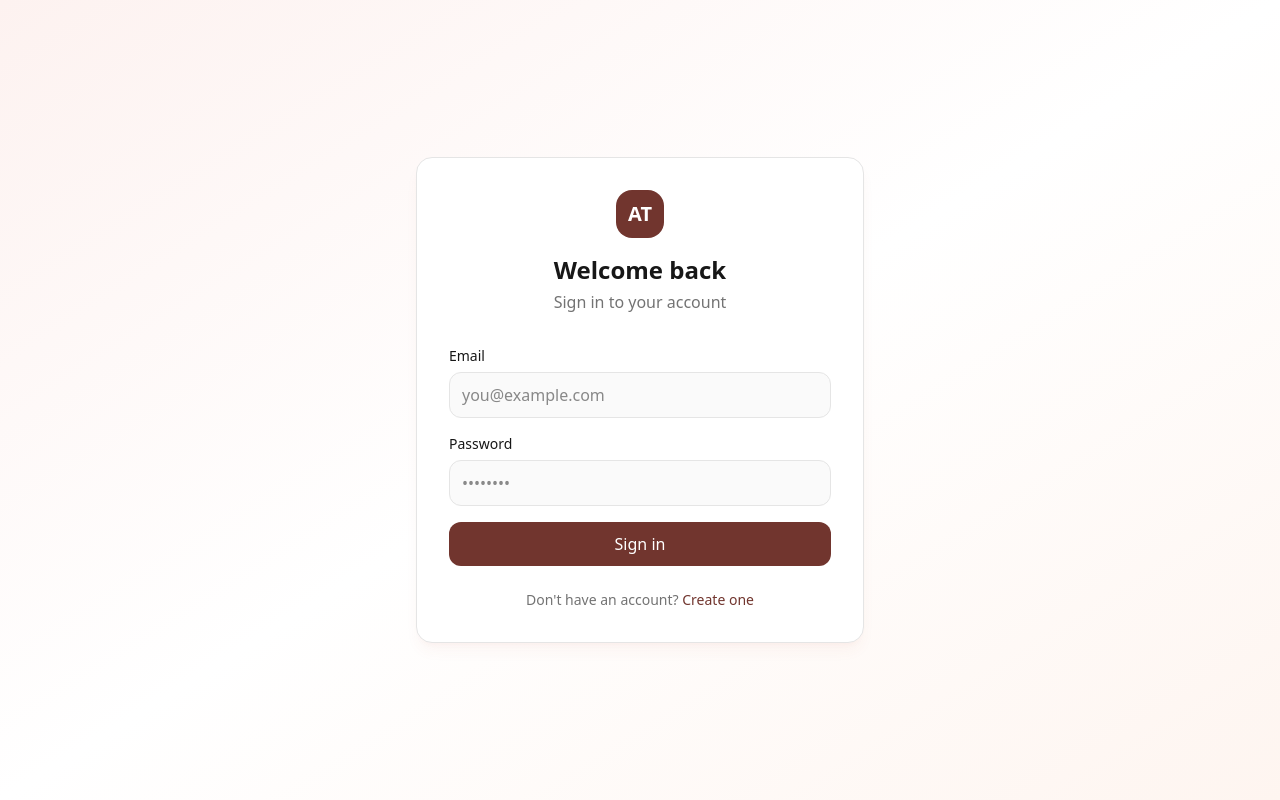
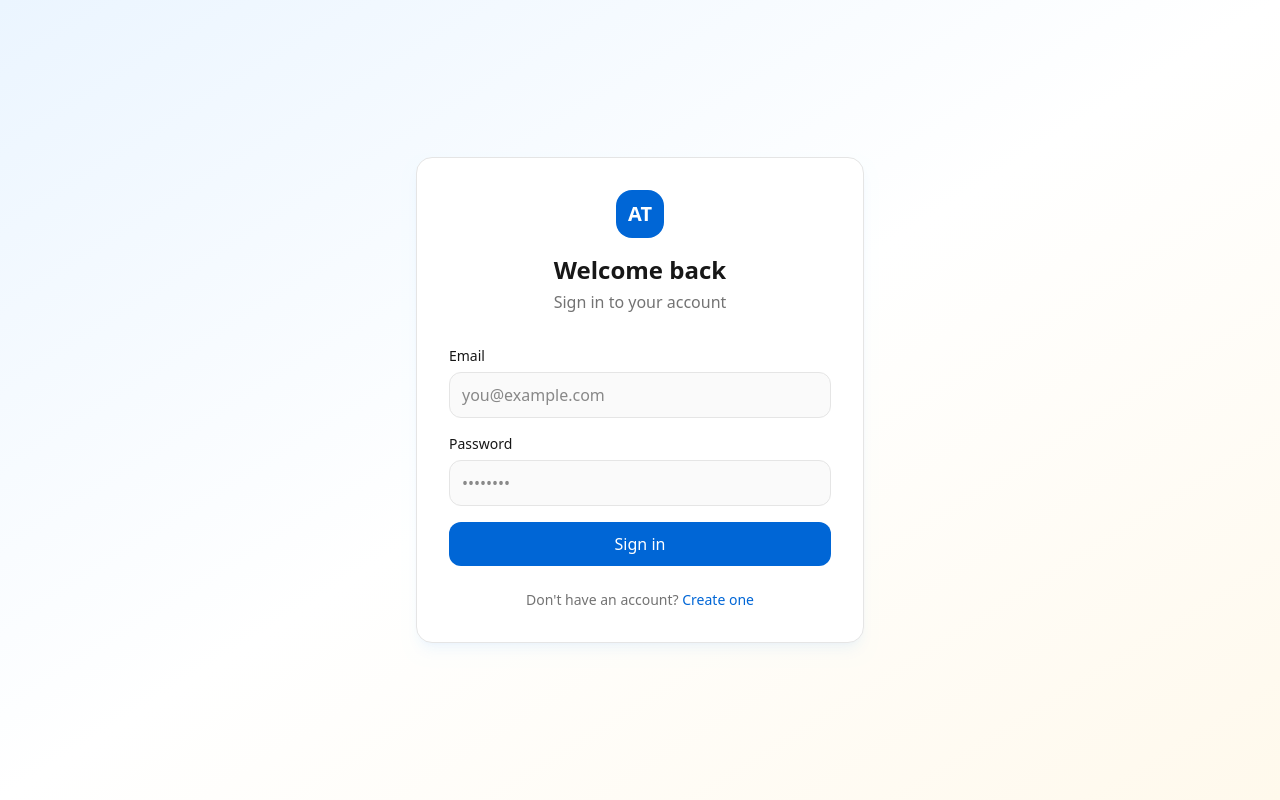
Before and after one commit to stenknz/afterpay-tracker, a Next.js app: page /login in a window 1280 px wide. Built offline with nearby package versions, Linux system fonts and the light colour scheme.

Commit message:
feat: Apple-inspired color palette

```diff
--- a/src/app/globals.css
+++ b/src/app/globals.css
@@ -1,34 +1,30 @@
 @import "tailwindcss";
 
 @theme inline {
-  --font-sans: var(--font-geist-sans), system-ui, sans-serif;
-  --font-mono: var(--font-geist-mono), monospace;
+  --font-sans: var(--font-inter), system-ui, sans-serif;
+  --font-mono: ui-monospace, SFMono-Regular, Menlo, monospace;
 
-  --color-primary-50: #fdf2f0;
-  --color-primary-100: #f9e0db;
-  --color-primary-200: #f2c0b6;
-  --color-primary-300: #e89b8a;
-  --color-primary-400: #d9735d;
-  --color-primary-500: #c04740;
-  --color-primary-600: #71352e;
-  --color-primary-700: #5a2a24;
-  --color-primary-800: #43201c;
-  --color-primary-900: #2d1512;
+  --color-primary-50: #EBF5FF;
+  --color-primary-100: #C7E0FF;
+  --color-primary-200: #94C5FF;
+  --color-primary-300: #5EA8FF;
+  --color-primary-400: #2D8CFF;
+  --color-primary-500: #007AFF;
+  --color-primary-600: #0066D6;
+  --color-primary-700: #0052AD;
+  --color-primary-800: #003D85;
+  --color-primary-900: #00295C;
 
-  --color-accent-50: #fef5f0;
-  --color-accent-100: #fde8db;
-  --color-accent-200: #fad0b5;
-  --color-accent-300: #f5b08a;
-  --color-accent-400: #e88c5e;
-  --color-accent-500: #e07a45;
-  --color-accent-600: #d4662e;
-  --color-accent-700: #b05220;
-  --color-accent-800: #8e421b;
-  --color-accent-900: #713516;
-
-  --color-warm: #f6b45f;
-  --color-warm-light: #ffe38e;
-  --color-warm-dark: #e88c5e;
+  --color-accent-50: #FFF9EC;
+  --color-accent-100: #FFEDC4;
+  --color-accent-200: #FFDC82;
+  --color-accent-300: #FFC940;
+  --color-accent-400: #FFB800;
+  --color-accent-500: #FF9500;
+  --color-accent-600: #CC7700;
+  --color-accent-700: #995900;
+  --color-accent-800: #663B00;
+  --color-accent-900: #331E00;
 }
 
 @custom-variant dark (&:where(.dark, .dark *));
```
